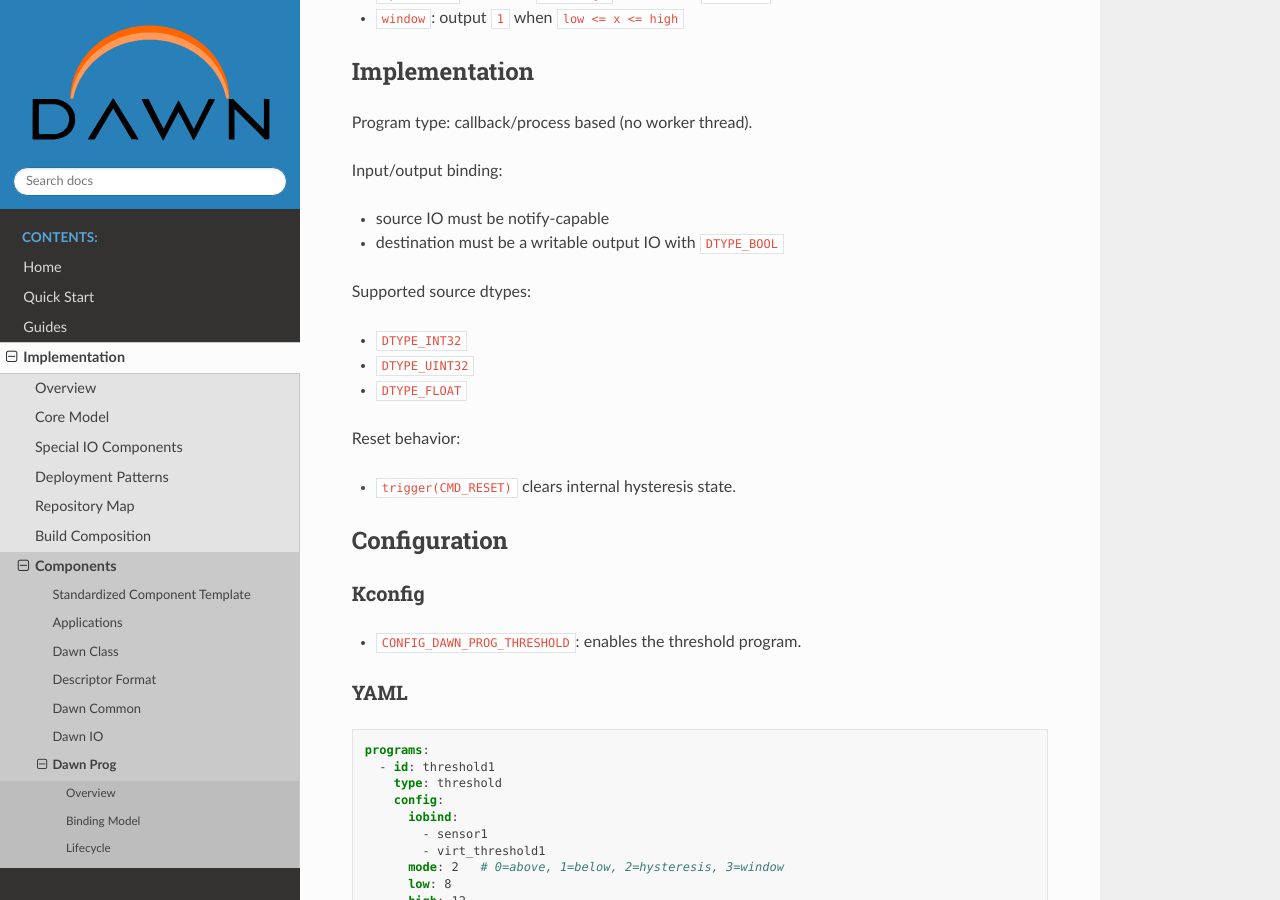
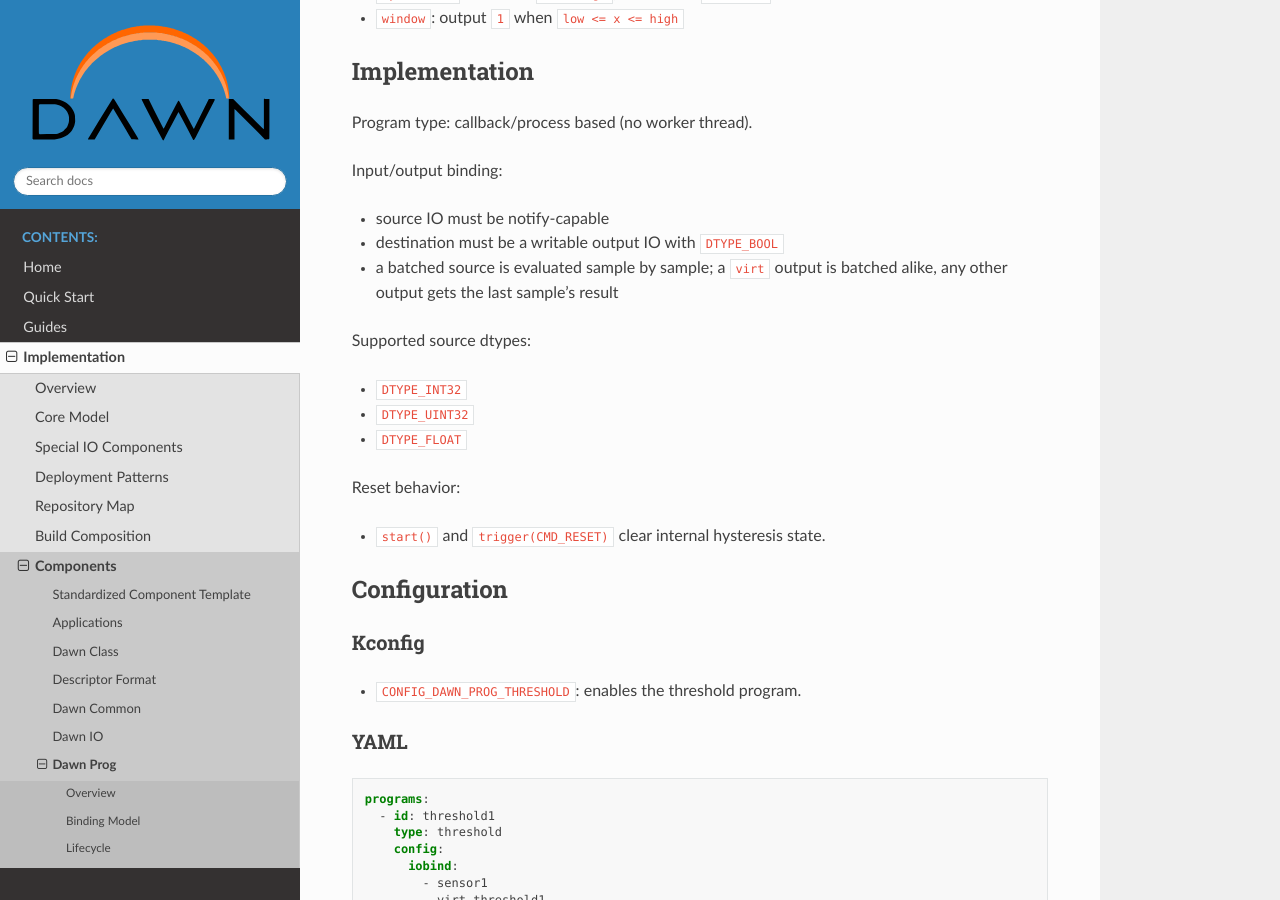
Before and after one commit to railab/dawn, a Sphinx documentation site: the page built from Documentation/components/prog/threshold.rst, in a window 1280 px wide and 900 px high, scrolled down 502 px. Built offline with Sphinx 7.4.7 and the Read the Docs theme 3.1.0, drawn with Linux system fonts in a browser that asks for light colours.

Commit message:
prog/threshold: evaluate every sample of a batched input
CProgProcess sizes its buffers and a deferred virt output by the source
notify batch for programs that opt in; threshold consumes every batch and
publishes one batched write, so a trigger on a 1024-sample stream no
longer sees one sample in a thousand.

Signed-off-by: raiden00pl <raiden00@railab.me>

```diff
--- a/Documentation/components/prog/process.rst
+++ b/Documentation/components/prog/process.rst
@@ -20,6 +20,10 @@
 ``CProgProcess`` initializes deferred ``virt`` outputs when needed and
 validates configured writable outputs against the resolved source shape.
 
+By default only batch 0 of a batched source is handled. A program that
+overrides ``isBatchAware()`` gets the whole notify batch; a ``virt`` output
+takes the same batch, other outputs hold one sample.
+
 A common pattern is to use the ``CProgProcessTemplate``, which allows
 implementing the processing logic once and applying it to different
 data types (like integers or floats) through a simple policy class.
--- a/Documentation/components/prog/threshold.rst
+++ b/Documentation/components/prog/threshold.rst
@@ -28,6 +28,8 @@
 
 - source IO must be notify-capable
 - destination must be a writable output IO with ``DTYPE_BOOL``
+- a batched source is evaluated sample by sample; a ``virt`` output is
+  batched alike, any other output gets the last sample's result
 
 Supported source dtypes:
 
@@ -37,7 +39,7 @@
 
 Reset behavior:
 
-- ``trigger(CMD_RESET)`` clears internal hysteresis state.
+- ``start()`` and ``trigger(CMD_RESET)`` clear internal hysteresis state.
 
 Configuration
 =============
--- a/Documentation/components/prog/threshold_value.rst
+++ b/Documentation/components/prog/threshold_value.rst
@@ -34,6 +34,8 @@
 
 - source IO must be notify-capable
 - destination must be a writable output IO with the same dtype as source
+- a batched source is evaluated sample by sample; a ``virt`` output is
+  batched alike, any other output gets the last sample's result
 
 Supported source dtypes:
 
@@ -43,7 +45,7 @@
 
 Reset behavior:
 
-- ``trigger(CMD_RESET)`` clears internal hysteresis state.
+- ``start()`` and ``trigger(CMD_RESET)`` clear internal hysteresis state.
 
 Configuration
 =============
```
Also changed, not shown: 4 other files.
